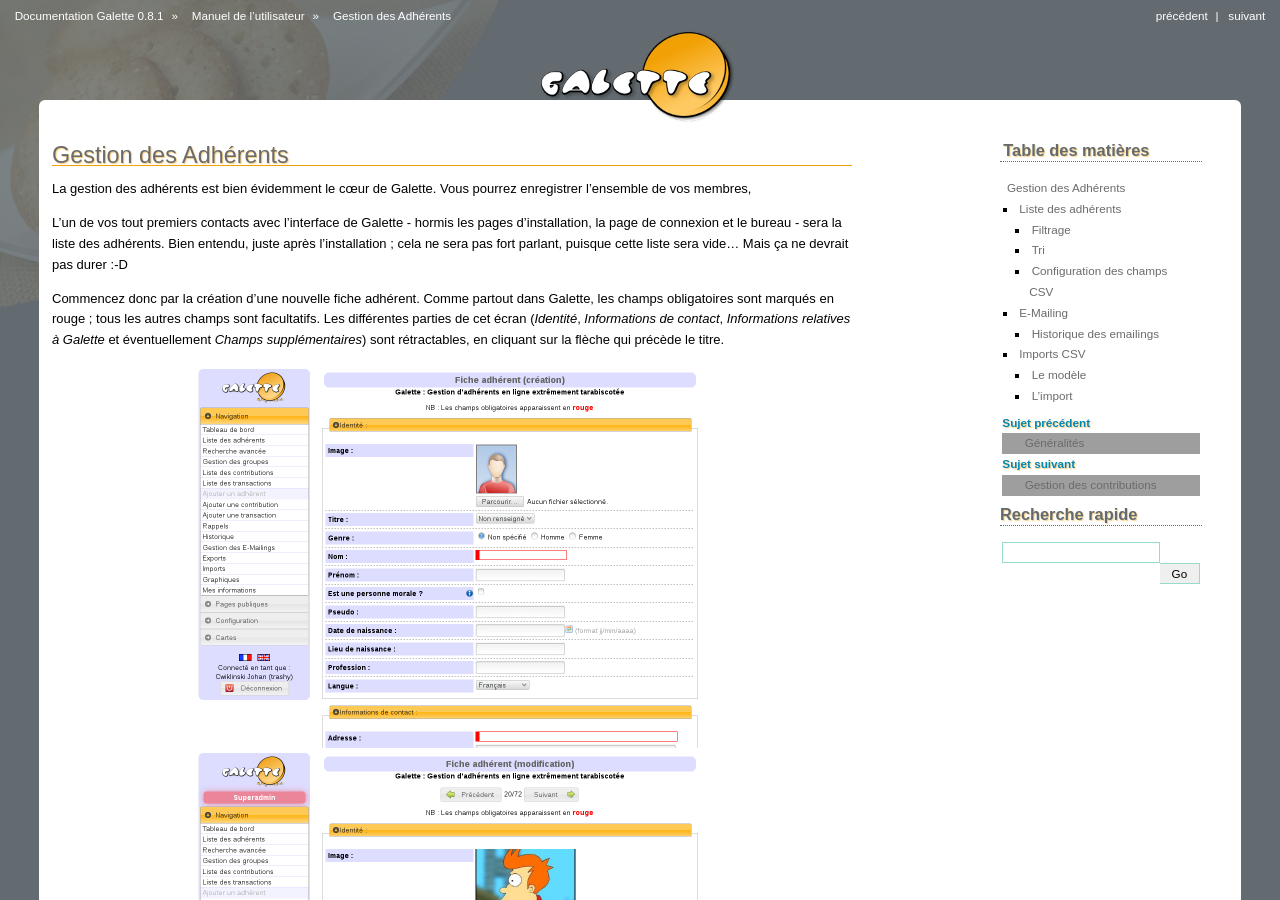
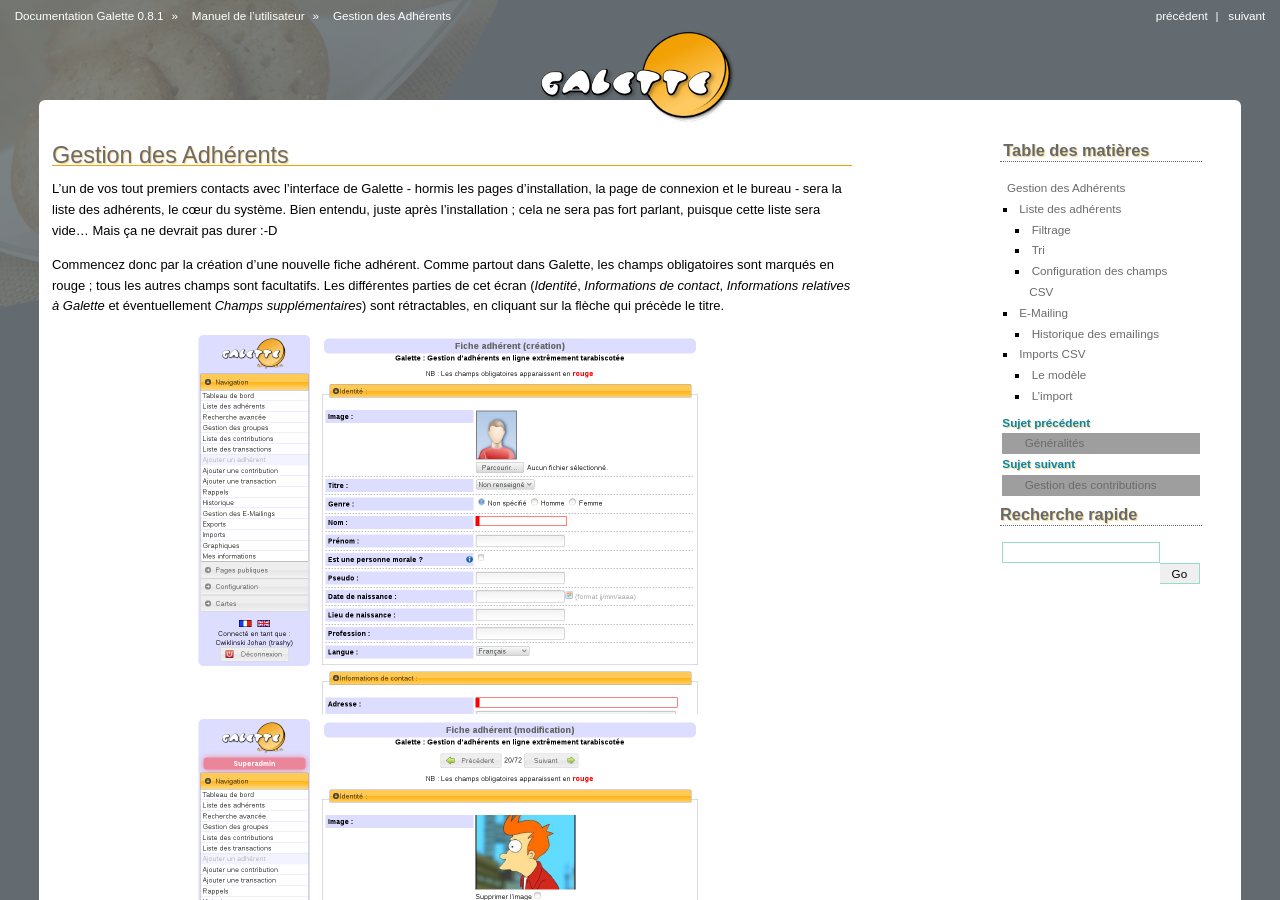
Before and after one commit to galette/galettedoc, a Sphinx documentation site: the page built from source/usermanual/adherents.rst, in a window 1280 px wide and 900 px high. Built offline with Sphinx 7.4.7, drawn with Linux system fonts in a browser that asks for light colours; grey boxes are pictures that could not be loaded.

Commit message:
Reformulation

```diff
--- a/source/usermanual/adherents.rst
+++ b/source/usermanual/adherents.rst
@@ -4,9 +4,7 @@
 Gestion des Adhérents
 *********************
 
-La gestion des adhérents est bien évidemment le cœur de Galette. Vous pourrez enregistrer l'ensemble de vos membres,
-
-L'un de vos tout premiers contacts avec l'interface de Galette - hormis les pages d'installation, la page de connexion et le bureau - sera la liste des adhérents. Bien entendu, juste après l'installation ; cela ne sera pas fort parlant, puisque cette liste sera vide... Mais ça ne devrait pas durer :-D
+L'un de vos tout premiers contacts avec l'interface de Galette - hormis les pages d'installation, la page de connexion et le bureau - sera la liste des adhérents, le cœur du système. Bien entendu, juste après l'installation ; cela ne sera pas fort parlant, puisque cette liste sera vide... Mais ça ne devrait pas durer :-D
 
 Commencez donc par la création d'une nouvelle fiche adhérent. Comme partout dans Galette, les champs obligatoires sont marqués en rouge ; tous les autres champs sont facultatifs. Les différentes parties de cet écran (`Identité`, `Informations de contact`, `Informations relatives à Galette` et éventuellement `Champs supplémentaires`) sont rétractables, en cliquant sur la flèche qui précède le titre.
 
```
